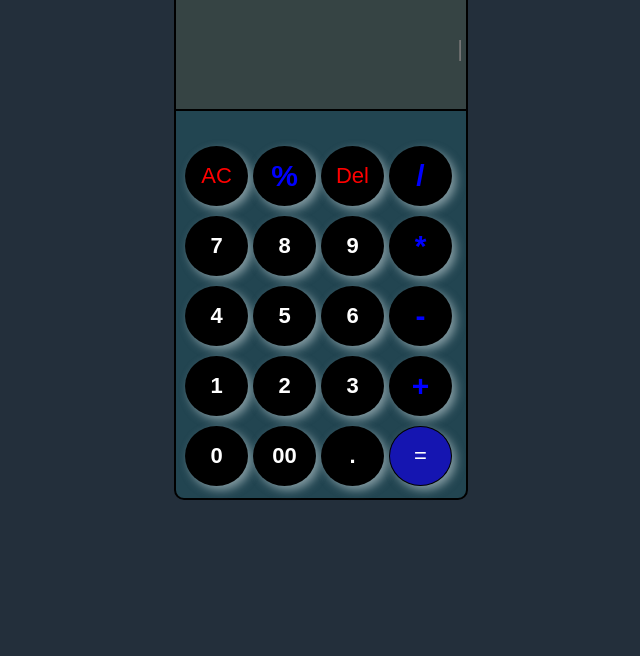
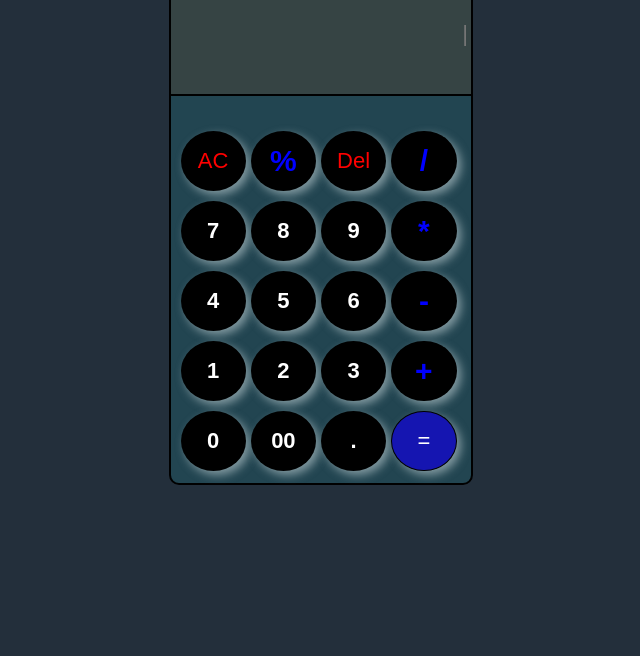
Before and after one commit to Sanjeet9896/calculatorWeb, a plain HTML site: page index.html in a window 1280 px wide. Shown: the part 144-800 px from the top of the page, without its empty margins (319-959 px from the left). Drawn offline with Linux system fonts and the light colour scheme.

Commit message:
Update style.css

```diff
--- a/style.css
+++ b/style.css
@@ -14,9 +14,9 @@ body{
 .calculator{
     display:flex;
     background-color:rgb(34, 69, 81);
-    width:290px;
+    width:300px;
     height:550px;
-    margin-top:90px;
+    margin-top:75px;
     border-radius:10px;
     border:2px solid black;
     flex-direction:column;
@@ -26,7 +26,7 @@ body{
 }
 .inputArea input{
     height:120px;
-    width:287px;
+    width:297px;
     text-align:right;
     color:white;
     font-weight:lighter;
```
